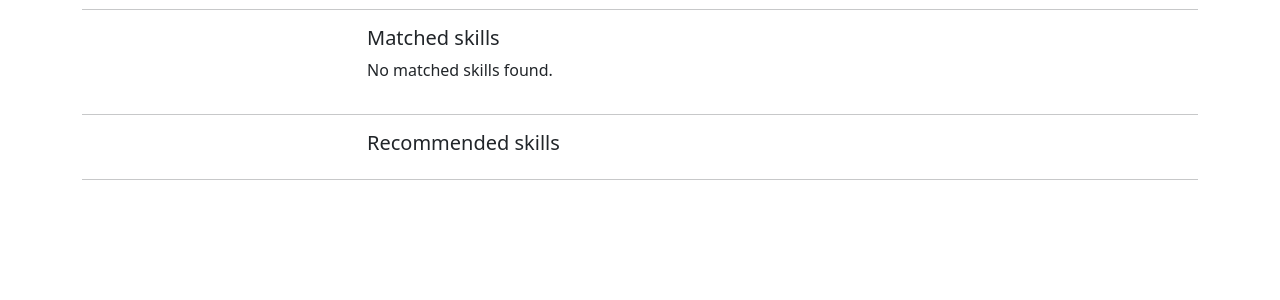
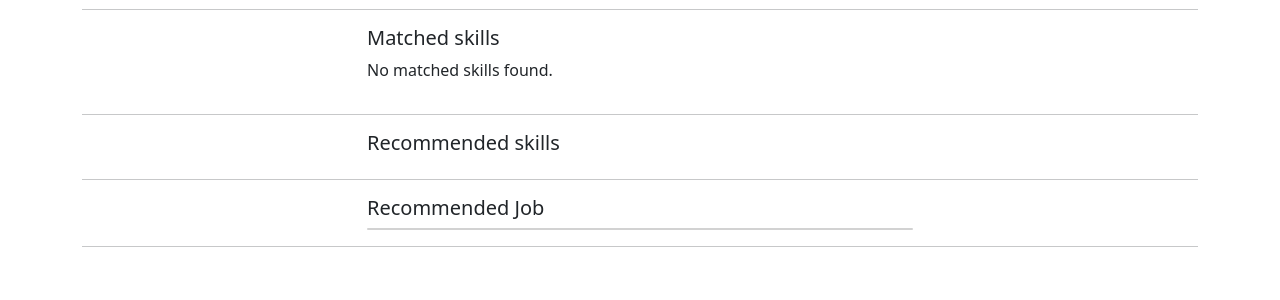
Before and after one commit to Kaung-Nyo-Lwin/secureer, a Django app: template risk_check/templates/risk_check/result.html in a window 1280 px wide. Shown: the part 427-727 px from the top of the page. Run offline with Django 5.2, Linux system fonts and the light colour scheme; the template is opened without the code that fills it, so the values that code supplies are empty; parts of the project's set-up code (start-up, migrations or seed data) failed here and were passed over; some libraries are stand-ins or nearby versions.

Commit message:
recommended job

```diff
--- a/risk_check/templates/risk_check/result.html
+++ b/risk_check/templates/risk_check/result.html
@@ -11,7 +11,6 @@
     <link rel="stylesheet" href="https://cdn.jsdelivr.net/npm/@yaireo/tagify/dist/tagify.css">
 </head>
 <body>
-
     <div class="container">
       <div class="row justify-content-md-center">
         <div class="col col-lg-6">
@@ -109,6 +108,19 @@
           </div>
         </div>
         <hr>
+        <div class="row justify-content-md-center">
+          <div class="col col-lg-6">
+            <h5>Recommended Job</h5>
+            <div class="card">
+              {% for posts in recommended_job_posts %}
+              <div class="card-body">
+                <p class="card-title">{{posts}}</p>
+              </div>
+              {% endfor %}
+            </div>
+          </div>
+        </div>
+        <hr>
     </div>
   </body>
 </html>
--- a/risk_check/views.py
+++ b/risk_check/views.py
@@ -44,7 +44,9 @@ def index(request):
 def detail(request, result_id):
     result = get_object_or_404(Result, pk=result_id)
     print(result)
-    return render(request, "risk_check/result.html", {'result': result})
+    recommended_job_posts = recommend_job_posts(result.recommended_jobs)
+    print(recommended_job_posts)
+    return render(request, "risk_check/result.html", {'result': result, 'recommended_job_posts': recommended_job_posts})
     #return render(request, "risk_check/detail.html", {"result": result})
 
 def check(request):
@@ -117,6 +119,5 @@ def check(request):
     # result.save()
     # result_id = result.pk
 
-
     return HttpResponseRedirect(reverse("result", args=(result_id,)))
     #return render(request, "risk_check/detail.html", {"result": result_id})
```
